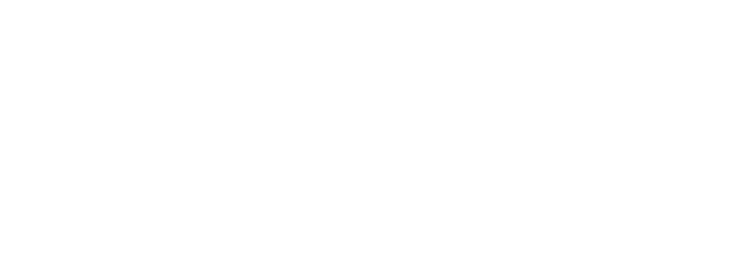
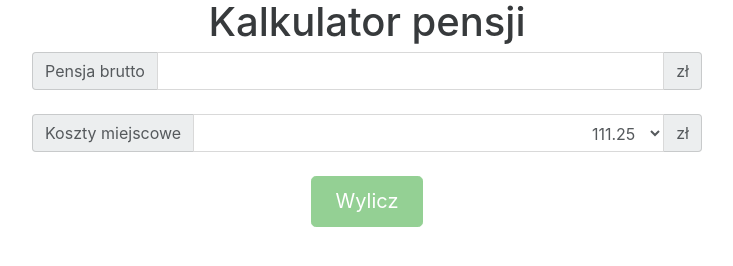
Before and after one commit to yaras/WageCalc, a plain HTML site: page index.html in a window 1280 px wide. Shown: the whole page, without its empty margins (273-1006 px from the left). Drawn offline with Linux system fonts and the light colour scheme; the site is published under a folder, as on GitHub Pages, so addresses that start at the root find nothing.

Commit message:
fix urls

```diff
--- a/index.html
+++ b/index.html
@@ -1 +1 @@
-<!DOCTYPE html><html lang="en"><head><meta charset="utf-8"><meta name="viewport" content="width=device-width,initial-scale=1,shrink-to-fit=no"><meta name="theme-color" content="#000000"><link rel="manifest" href="/manifest.json"><link rel="shortcut icon" href="/favicon.ico"><title>Kalkulator pensji</title><link href="/static/css/main.233aeaff.css" rel="stylesheet"></head><body><noscript>You need to enable JavaScript to run this app.</noscript><div id="root"></div><script type="text/javascript" src="/static/js/main.4517bec5.js"></script></body></html>
+<!DOCTYPE html><html lang="en"><head><meta charset="utf-8"><meta name="viewport" content="width=device-width,initial-scale=1,shrink-to-fit=no"><meta name="theme-color" content="#000000"><link rel="manifest" href="manifest.json"><link rel="shortcut icon" href="favicon.ico"><title>Kalkulator pensji</title><link href="static/css/main.233aeaff.css" rel="stylesheet"></head><body><noscript>You need to enable JavaScript to run this app.</noscript><div id="root"></div><script type="text/javascript" src="static/js/main.4517bec5.js"></script></body></html>
```
